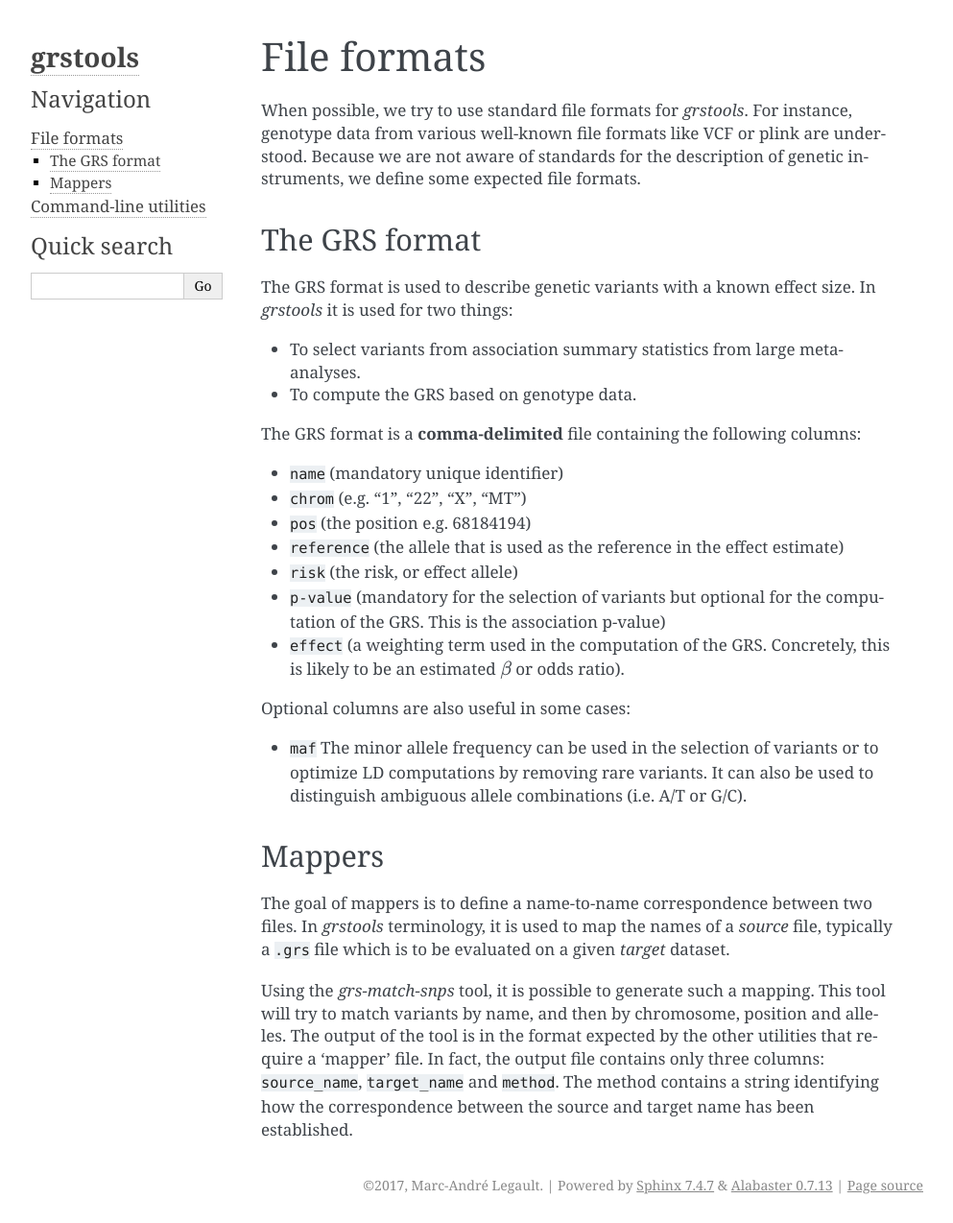
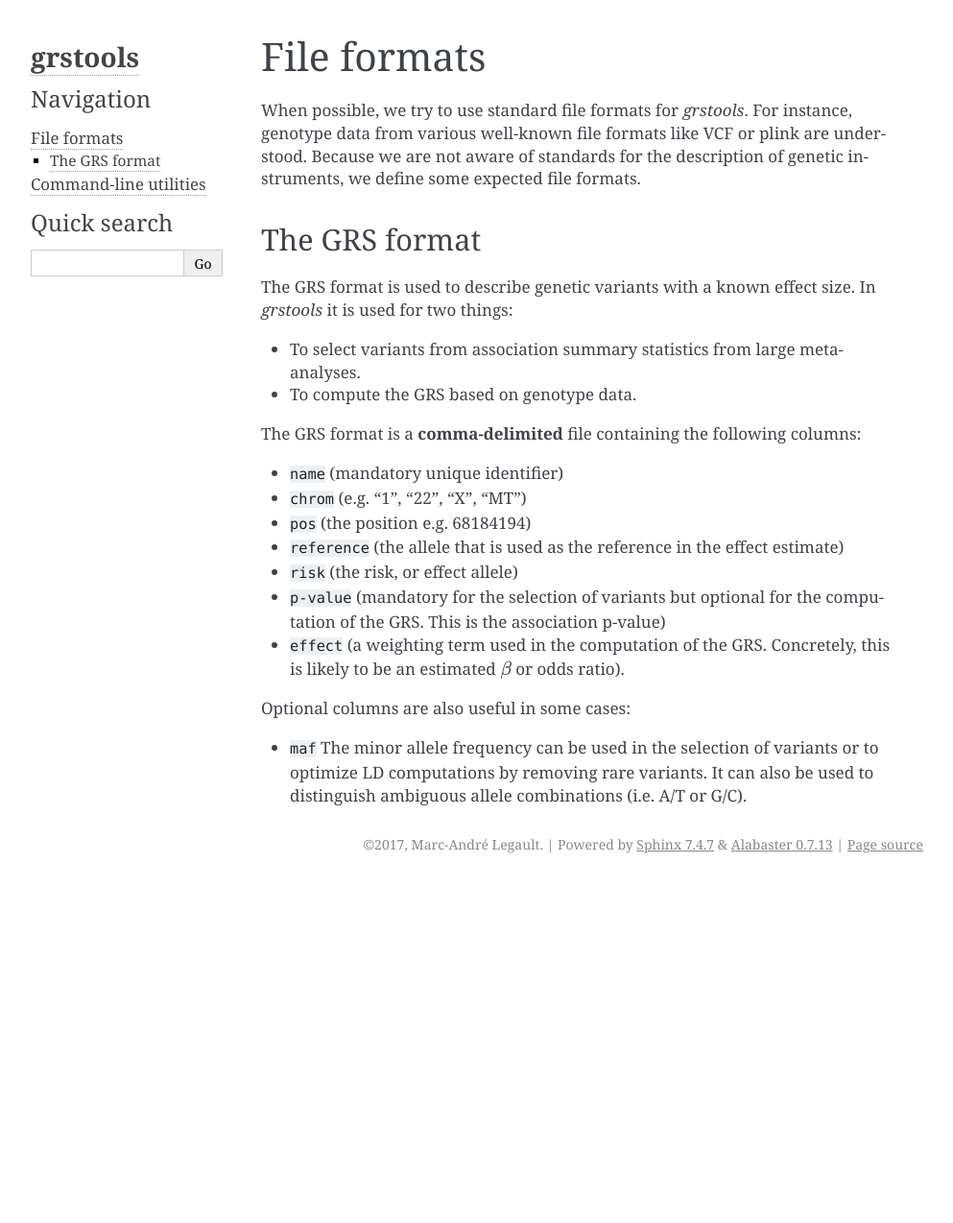
Before and after one commit to legaultmarc/grstools, a Sphinx documentation site: the page built from doc/source/formats.rst, in a window 1280 px wide and 1274 px high. Shown: the whole window at 96% size, without its empty margins (148-1141 px from the left). Built offline with Sphinx 7.4.7, drawn with Linux system fonts in a browser that asks for light colours.

Commit message:
Started updating the doc to reflect the new command-line utilities and recent refactors.

```diff
--- a/doc/source/formats.rst
+++ b/doc/source/formats.rst
@@ -34,19 +34,3 @@ Optional columns are also useful in some cases:
 - ``maf`` The minor allele frequency can be used in the selection of variants
   or to optimize LD computations by removing rare variants. It can also be used
   to distinguish ambiguous allele combinations (i.e. A/T or G/C).
-
-Mappers
-^^^^^^^^
-
-The goal of mappers is to define a name-to-name correspondence between two
-files. In `grstools` terminology, it is used to map the names of a `source`
-file, typically a ``.grs`` file which is to be evaluated on a given `target`
-dataset.
-
-Using the `grs-match-snps` tool, it is possible to generate such a mapping.
-This tool will try to match variants by name, and then by chromosome, position
-and alleles. The output of the tool is in the format expected by the other
-utilities that require a 'mapper' file. In fact, the output file contains only
-three columns: ``source_name``, ``target_name`` and ``method``. The method
-contains a string identifying how the correspondence between the source and
-target name has been established.
```
Also changed, not shown: doc/source/utilities.rst (+75 -10 lines), doc/source/_static/images/evaluate-dichotomize-plot.png (added), doc/source/_static/images/evaluate-regress-binary.png (added), doc/source/_static/images/evaluate-regress-continuous.png (added), 2 other files.
